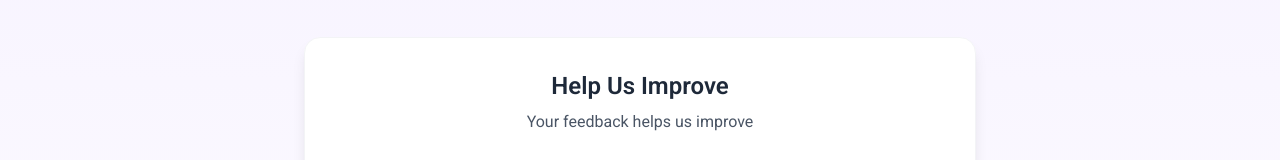
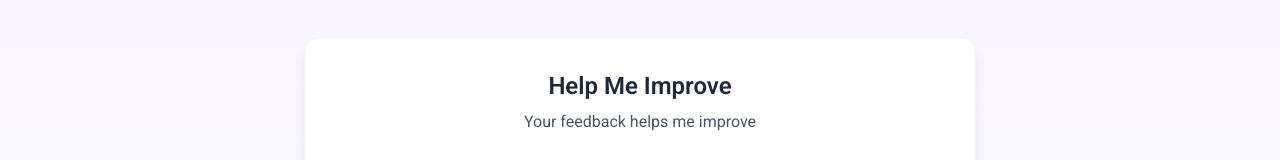
Before and after one commit to mmiskatul/project-cover-page, a React (Vite) app in the folder frontend/: page / in a window 1280 px wide. Shown: the part 636-796 px from the top of the page. Built offline with nearby package versions, Linux system fonts and the light colour scheme; no server answers; a web font is replaced by a local one.

Commit message:
merge Toast icon update

```diff
--- a/frontend/src/Components/Download/Download.jsx
+++ b/frontend/src/Components/Download/Download.jsx
@@ -12,8 +12,8 @@ function Download() {
     const loadingToastId = toast.loading(
       <div className="flex items-center">
         <svg className="animate-spin -ml-1 mr-3 h-5 w-5 text-blue-500" xmlns="http://www.w3.org/2000/svg" fill="none" viewBox="0 0 24 24">
-          <circle className="opacity-25" cx="12" cy="12" r="10" stroke="currentColor" strokeWidth="4"></circle>
-          <path className="opacity-75" fill="currentColor" d="M4 12a8 8 0 018-8V0C5.373 0 0 5.373 0 12h4zm2 5.291A7.962 7.962 0 014 12H0c0 3.042 1.135 5.824 3 7.938l3-2.647z"></path>
+          {/* <circle className="opacity-25" cx="12" cy="12" r="10" stroke="currentColor" strokeWidth="4"></circle>
+          <path className="opacity-75" fill="currentColor" d="M4 12a8 8 0 018-8V0C5.373 0 0 5.373 0 12h4zm2 5.291A7.962 7.962 0 014 12H0c0 3.042 1.135 5.824 3 7.938l3-2.647z"></path> */}
         </svg>
         <span>Preparing your PDF...</span>
       </div>,
@@ -50,7 +50,7 @@ function Download() {
         render: (
           <div className="flex items-center">
             <svg className="w-6 h-6 mr-2 text-green-500" fill="none" stroke="currentColor" viewBox="0 0 24 24" xmlns="http://www.w3.org/2000/svg">
-              <path strokeLinecap="round" strokeLinejoin="round" strokeWidth={2} d="M5 13l4 4L19 7" />
+              {/* <path strokeLinecap="round" strokeLinejoin="round" strokeWidth={2} d="M5 13l4 4L19 7" /> */}
             </svg>
             <span>PDF ready for download!</span>
           </div>
--- a/frontend/src/Components/Hero/Hero.jsx
+++ b/frontend/src/Components/Hero/Hero.jsx
@@ -173,8 +173,8 @@ const Hero = () => {
                         ) : (
                             <>
                                 <div className="text-center mb-6">
-                                    <h3 className="text-2xl font-semibold text-gray-800">Help Us Improve</h3>
-                                    <p className="text-gray-600 mt-2">Your feedback helps us improve</p>
+                                    <h3 className="text-2xl font-semibold text-gray-800">Help Me Improve</h3>
+                                    <p className="text-gray-600 mt-2">Your feedback helps me improve</p>
                                 </div>
                                 <form onSubmit={handleSubmit} className="space-y-6">
                                     <div>
--- a/frontend/src/Pages/Mege-page/Merge.jsx
+++ b/frontend/src/Pages/Mege-page/Merge.jsx
@@ -23,8 +23,8 @@ function Merge() {
       const toastId = toast.loading(
         <div className="flex items-center">
           <svg className="animate-spin -ml-1 mr-3 h-5 w-5 text-blue-500" xmlns="http://www.w3.org/2000/svg" fill="none" viewBox="0 0 24 24">
-            <circle className="opacity-25" cx="12" cy="12" r="10" stroke="currentColor" strokeWidth="4"></circle>
-            <path className="opacity-75" fill="currentColor" d="M4 12a8 8 0 018-8V0C5.373 0 0 5.373 0 12h4zm2 5.291A7.962 7.962 0 014 12H0c0 3.042 1.135 5.824 3 7.938l3-2.647z"></path>
+            {/* <circle className="opacity-25" cx="12" cy="12" r="10" stroke="currentColor" strokeWidth="4"></circle>
+            <path className="opacity-75" fill="currentColor" d="M4 12a8 8 0 018-8V0C5.373 0 0 5.373 0 12h4zm2 5.291A7.962 7.962 0 014 12H0c0 3.042 1.135 5.824 3 7.938l3-2.647z"></path> */}
           </svg>
           <span>Preparing your cover...</span>
         </div>,
@@ -49,9 +49,9 @@ function Merge() {
         toast.update(toastId, {
           render: (
             <div className="flex items-center">
-              <svg className="w-5 h-5 mr-2 text-green-500" fill="none" stroke="currentColor" viewBox="0 0 24 24" xmlns="http://www.w3.org/2000/svg">
+              {/* <svg className="w-5 h-5 mr-2 text-green-500" fill="none" stroke="currentColor" viewBox="0 0 24 24" xmlns="http://www.w3.org/2000/svg">
                 <path strokeLinecap="round" strokeLinejoin="round" strokeWidth={2} d="M5 13l4 4L19 7" />
-              </svg>
+              </svg> */}
               <span>Cover PDF ready!</span>
             </div>
           ),
@@ -166,8 +166,8 @@ function Merge() {
     const toastId = toast.loading(
       <div className="flex items-center">
         <svg className="animate-spin -ml-1 mr-3 h-5 w-5 text-blue-500" xmlns="http://www.w3.org/2000/svg" fill="none" viewBox="0 0 24 24">
-          <circle className="opacity-25" cx="12" cy="12" r="10" stroke="currentColor" strokeWidth="4"></circle>
-          <path className="opacity-75" fill="currentColor" d="M4 12a8 8 0 018-8V0C5.373 0 0 5.373 0 12h4zm2 5.291A7.962 7.962 0 014 12H0c0 3.042 1.135 5.824 3 7.938l3-2.647z"></path>
+          {/* <circle className="opacity-25" cx="12" cy="12" r="10" stroke="currentColor" strokeWidth="4"></circle>
+          <path className="opacity-75" fill="currentColor" d="M4 12a8 8 0 018-8V0C5.373 0 0 5.373 0 12h4zm2 5.291A7.962 7.962 0 014 12H0c0 3.042 1.135 5.824 3 7.938l3-2.647z"></path> */}
         </svg>
         <span>Merging documents...</span>
       </div>,
@@ -205,7 +205,7 @@ function Merge() {
         render: (
           <div className="flex items-center">
             <svg className="w-5 h-5 mr-2 text-green-500" fill="none" stroke="currentColor" viewBox="0 0 24 24" xmlns="http://www.w3.org/2000/svg">
-              <path strokeLinecap="round" strokeLinejoin="round" strokeWidth={2} d="M5 13l4 4L19 7" />
+              {/* <path strokeLinecap="round" strokeLinejoin="round" strokeWidth={2} d="M5 13l4 4L19 7" /> */}
             </svg>
             <span>Merge successful! Download started</span>
           </div>
```
